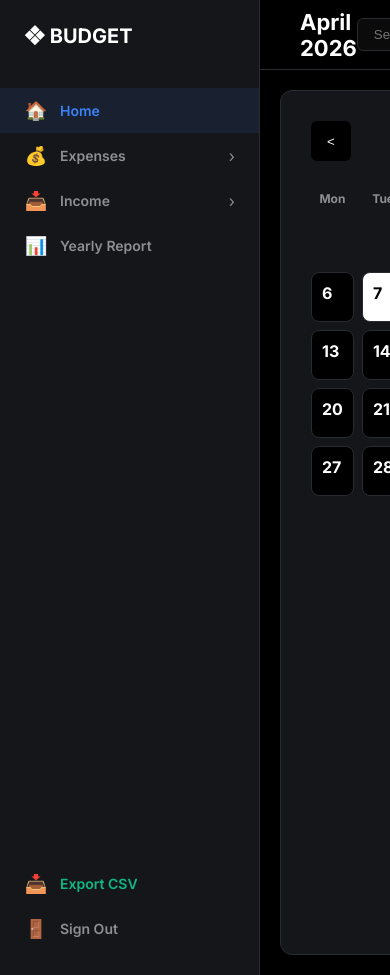
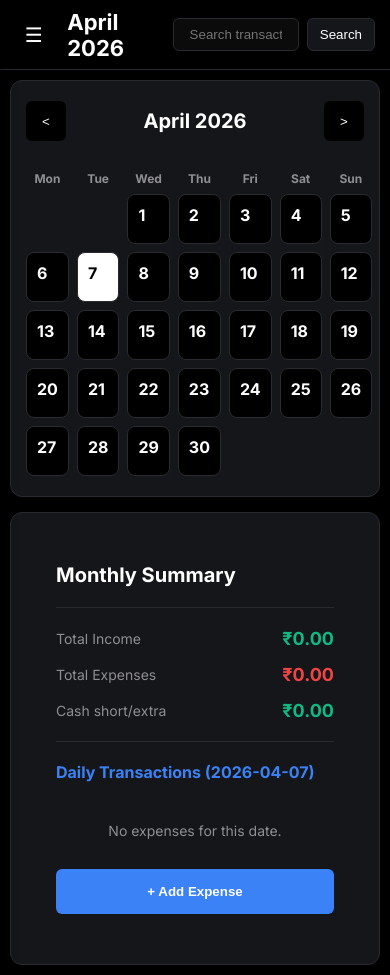
Before and after one commit to dariofdo2006-lgtm/project, a Flask app: page / in a window 390 px wide. Run offline with Flask 3, Linux system fonts and the light colour scheme; the visitor is signed in with stand-in values (Sample User, id 1); data that the repository does not hold is empty.

Commit message:
Implemented mobile responsiveness layout

```diff
--- a/static/app.js
+++ b/static/app.js
@@ -177,3 +177,10 @@ function toggleSidebar(id) {
         if (chev) chev.innerText = '˅';
     }
 }
+
+function toggleMobileSidebar() {
+    const sidebar = document.querySelector('.sidebar');
+    if (sidebar) {
+        sidebar.classList.toggle('active');
+    }
+}
--- a/static/style.css
+++ b/static/style.css
@@ -326,3 +326,78 @@ body {
     color: var(--brand-blue);
     background-color: rgba(59, 130, 246, 0.1);
 }
+
+#search-input {
+    width: 250px;
+}
+
+.mobile-only {
+    display: none;
+}
+
+/* --- MOBILE RESPONSIVE --- */
+@media (max-width: 768px) {
+    .mobile-only {
+        display: inline-flex;
+        justify-content: center;
+        align-items: center;
+    }
+
+    .dashboard-layout {
+        position: relative;
+    }
+
+    .sidebar {
+        position: absolute;
+        top: 0;
+        left: -260px;
+        height: 100%;
+        z-index: 999;
+        transition: left 0.3s ease;
+        box-shadow: 2px 0 10px rgba(0,0,0,0.5);
+    }
+
+    .sidebar.active {
+        left: 0;
+    }
+
+    .dashboard-panes {
+        flex-direction: column;
+        overflow-y: auto;
+        padding: 10px;
+        gap: 15px;
+    }
+
+    .calendar-panel, .summary-panel {
+        flex: none;
+        width: 100%;
+        min-width: unset;
+        height: auto;
+        padding: 20px 15px;
+    }
+
+    .topbar {
+        padding: 0 15px;
+    }
+
+    .topbar-search form {
+        display: flex;
+        width: 100%;
+        justify-content: flex-end;
+        align-items: center;
+    }
+
+    #search-input {
+        width: 100%;
+        max-width: 140px;
+    }
+
+    .modal {
+        width: 90%;
+        max-width: 400px;
+        padding: 20px;
+    }
+
+    /* Calendar headers might scale better with smaller text */
+    .cal-title { font-size: 20px; }
+}
--- a/templates/base.html
+++ b/templates/base.html
@@ -71,10 +71,13 @@
         <!-- Main Workspace -->
         <main class="main-content">
             <header class="topbar">
-                <div class="topbar-title">{% block topbar_title %}{% endblock %}</div>
+                <div style="display:flex; align-items:center;">
+                    <button class="btn-icon mobile-only" onclick="toggleMobileSidebar()" style="margin-right: 15px; font-size: 20px; padding: 0;">☰</button>
+                    <div class="topbar-title">{% block topbar_title %}{% endblock %}</div>
+                </div>
                 <div class="topbar-search">
                     <form action="/search" method="GET" style="display:flex; align-items:center;">
-                        <input type="text" name="q" placeholder="Search transactions..." style="background:var(--bg-dark); border:1px solid var(--border-dark); border-radius:6px; color:white; padding:8px 16px; width:250px;">
+                        <input id="search-input" type="text" name="q" placeholder="Search transactions..." style="background:var(--bg-dark); border:1px solid var(--border-dark); border-radius:6px; color:white; padding:8px 16px;">
                         <button type="submit" style="background:var(--panel-dark); border:1px solid var(--border-dark); color:white; padding:8px 12px; border-radius:6px; margin-left:8px; cursor:pointer;">Search</button>
                     </form>
                 </div>
```
